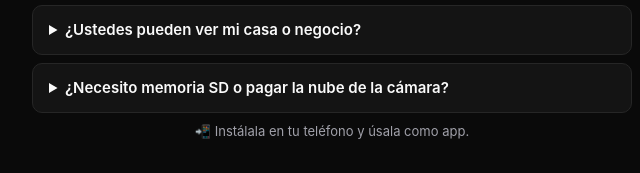
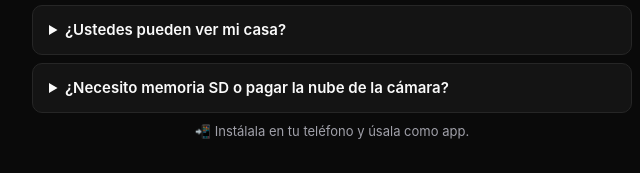
Before and after one commit to rogelioGuerrero/camwatch-web, a plain HTML site: page index.html in a window 1280 px wide. Shown: the part 2407-2580 px from the top of the page, 308-948 px from the left. Drawn offline with Linux system fonts and the light colour scheme.

Commit message:
Keep landing focused on homes
Avoid mixing the residential pilot promise with business expectations
before a separate business plan exists.

Generated with [Devin](https://devin.ai)

Co-Authored-By: Devin <158243242+devin-ai-integration[bot]@users.noreply.github.com>

```diff
--- a/index.html
+++ b/index.html
@@ -189,7 +189,7 @@
     <p>Todavía no. Hoy el informe llega por correo. WhatsApp está en desarrollo como canal futuro.</p>
   </details>
   <details>
-    <summary>¿Ustedes pueden ver mi casa o negocio?</summary>
+    <summary>¿Ustedes pueden ver mi casa?</summary>
     <p>Solo analizamos las fotos de los eventos que tu cámara ya genera (cuando detecta movimiento).
        No vemos video en vivo ni grabaciones. Tú decides qué cámaras compartir y puedes quitar el acceso cuando quieras.</p>
   </details>
```
